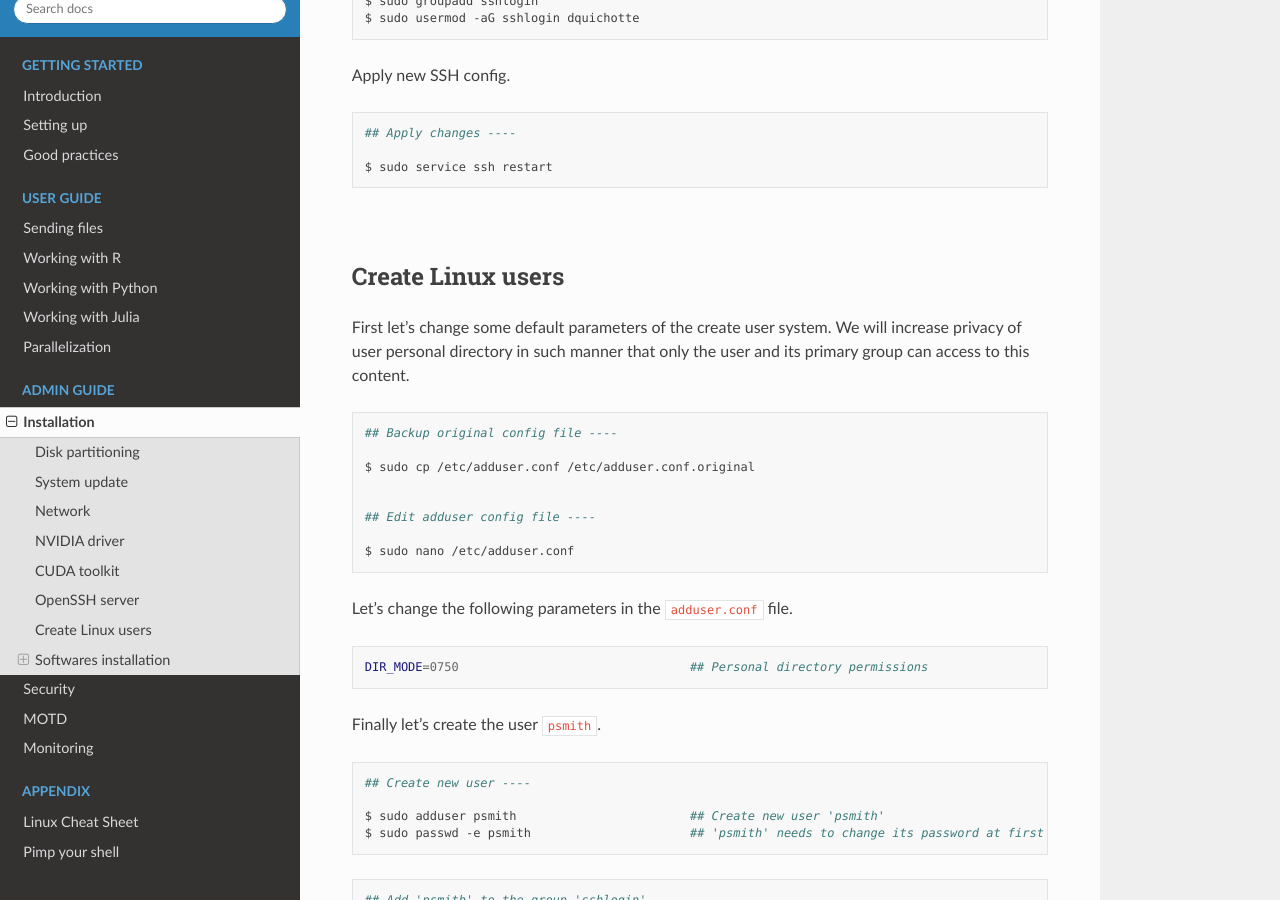
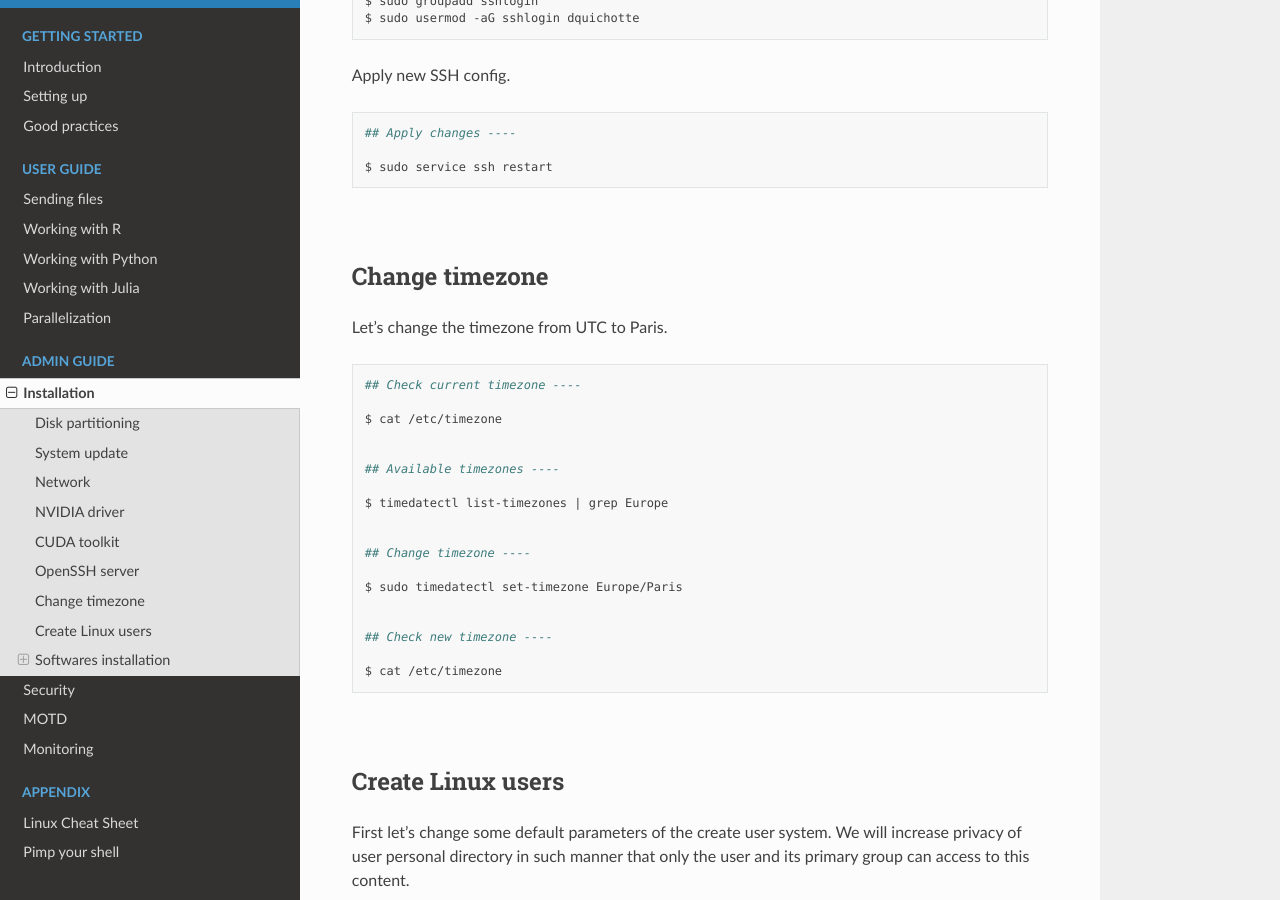
Before and after one commit to FRBCesab/rossinante, a Sphinx documentation site: the page built from source/installation.rst, in a window 1280 px wide and 900 px high, scrolled down 3311 px. Built offline with Sphinx 7.4.7 and the Read the Docs theme 2.0.0, drawn with Linux system fonts in a browser that asks for light colours.

Commit message:
Add change timezone

```diff
--- a/source/installation.rst
+++ b/source/installation.rst
@@ -211,6 +211,36 @@ Apply new SSH config.
   ## Apply changes ----
 
   $ sudo service ssh restart
+
+
+|
+
+
+Change timezone
+---------------
+
+Let's change the timezone from UTC to Paris.
+
+.. code-block:: shell
+
+  ## Check current timezone ----
+
+  $ cat /etc/timezone
+
+
+  ## Available timezones ----
+
+  $ timedatectl list-timezones | grep Europe
+
+
+  ## Change timezone ----
+
+  $ sudo timedatectl set-timezone Europe/Paris
+
+
+  ## Check new timezone ----
+
+  $ cat /etc/timezone
 
 
 |
```
Also changed, not shown: 5 other files.
